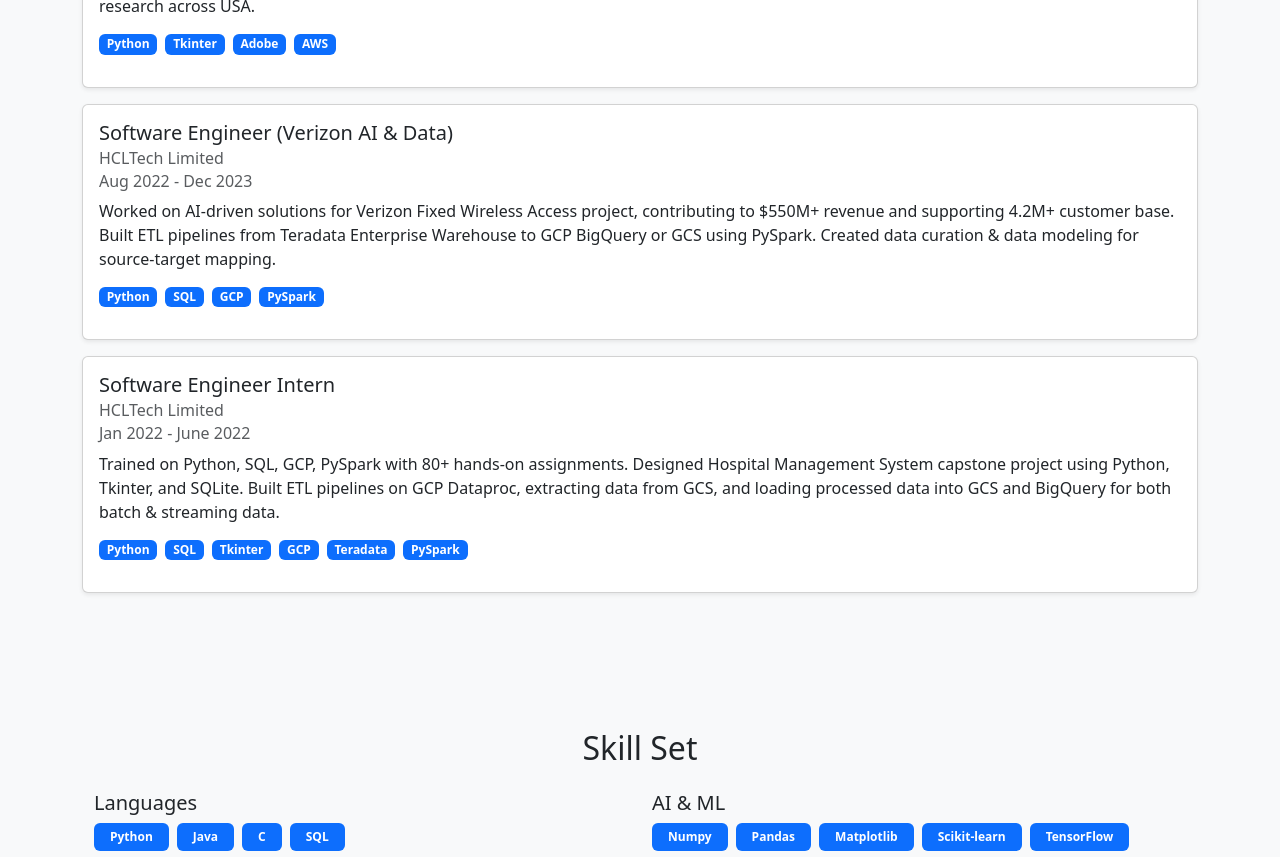
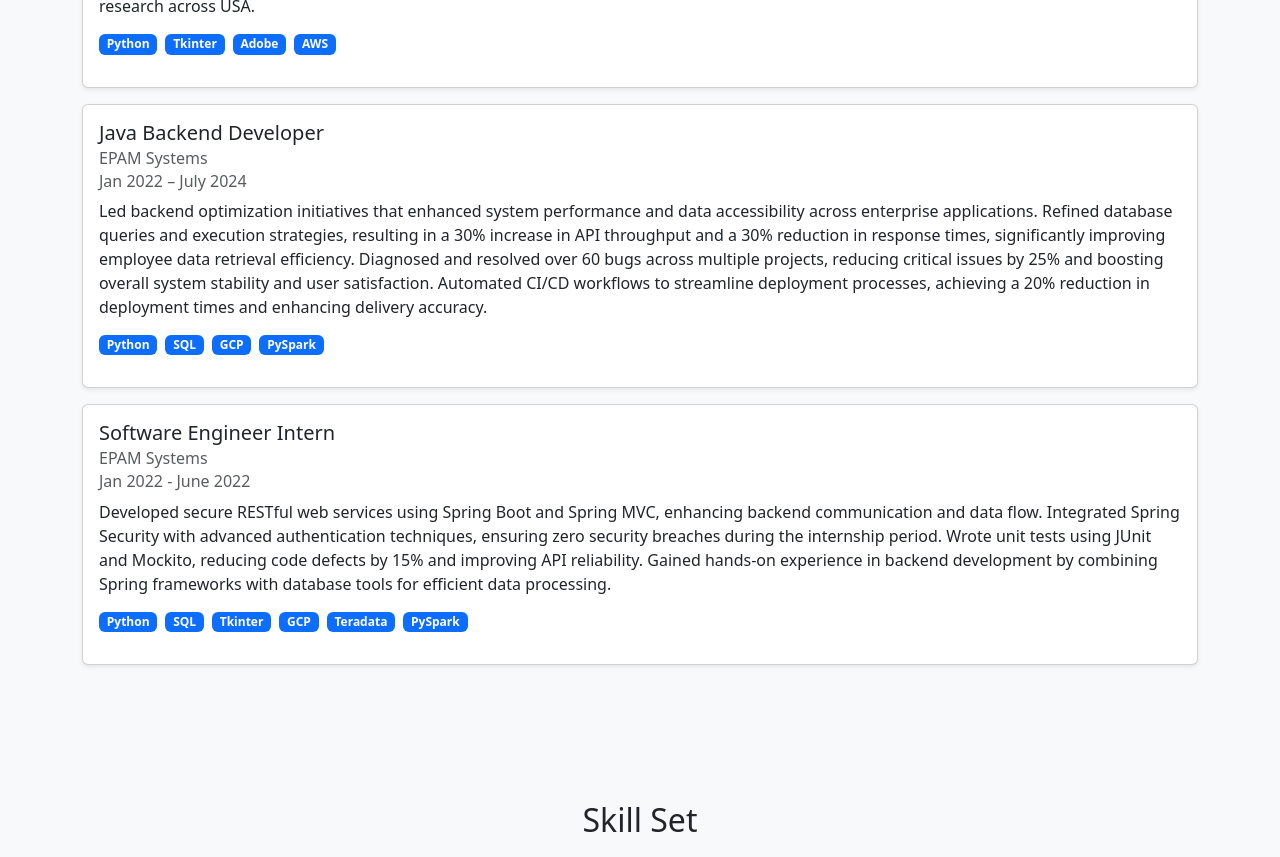
Before and after one commit to spdinesh37/react_app, a React (Create React App) app: page / in a window 1280 px wide. Shown: the part 1700-2557 px from the top of the page. Built offline with nearby package versions, Linux system fonts and the light colour scheme.

Commit message:
Updated the experence

```diff
--- a/src/components/Experience.js
+++ b/src/components/Experience.js
@@ -10,17 +10,17 @@ const Experience = () => {
             tech: ["Python", "Tkinter", "Adobe", "AWS"]
         },
         {
-            position: "Software Engineer (Verizon AI & Data)",
-            employer: "HCLTech Limited",
-            duration: "Aug 2022 - Dec 2023",
-            description: "Worked on AI-driven solutions for Verizon Fixed Wireless Access project, contributing to $550M+ revenue and supporting 4.2M+ customer base. Built ETL pipelines from Teradata Enterprise Warehouse to GCP BigQuery or GCS using PySpark. Created data curation & data modeling for source-target mapping.",
+            position: "Java Backend Developer",
+            employer: "EPAM Systems",
+            duration: "Jan 2022 – July 2024",
+            description: "Led backend optimization initiatives that enhanced system performance and data accessibility across enterprise applications. Refined database queries and execution strategies, resulting in a 30% increase in API throughput and a 30% reduction in response times, significantly improving employee data retrieval efficiency. Diagnosed and resolved over 60 bugs across multiple projects, reducing critical issues by 25% and boosting overall system stability and user satisfaction. Automated CI/CD workflows to streamline deployment processes, achieving a 20% reduction in deployment times and enhancing delivery accuracy.",
             tech: ["Python", "SQL", "GCP", "PySpark"]
         },
         {
             position: "Software Engineer Intern",
-            employer: "HCLTech Limited",
+            employer: "EPAM Systems",
             duration: "Jan 2022 - June 2022",
-            description: "Trained on Python, SQL, GCP, PySpark with 80+ hands-on assignments. Designed Hospital Management System capstone project using Python, Tkinter, and SQLite. Built ETL pipelines on GCP Dataproc, extracting data from GCS, and loading processed data into GCS and BigQuery for both batch & streaming data. ",
+            description: "Developed secure RESTful web services using Spring Boot and Spring MVC, enhancing backend communication and data flow. Integrated Spring Security with advanced authentication techniques, ensuring zero security breaches during the internship period. Wrote unit tests using JUnit and Mockito, reducing code defects by 15% and improving API reliability. Gained hands-on experience in backend development by combining Spring frameworks with database tools for efficient data processing.",
             tech: ["Python", "SQL", "Tkinter", "GCP", "Teradata", "PySpark"]
         }
     ]
```
